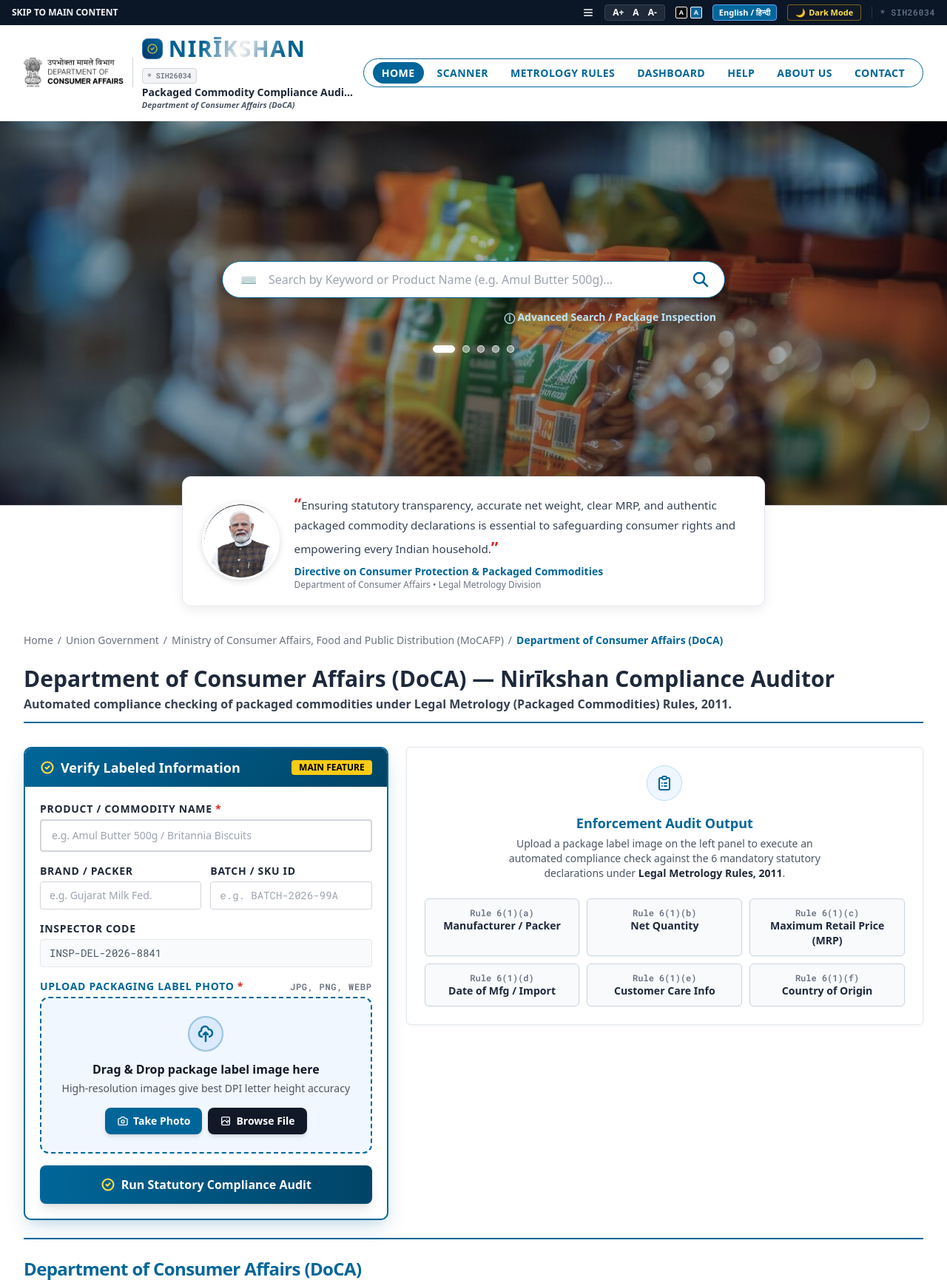
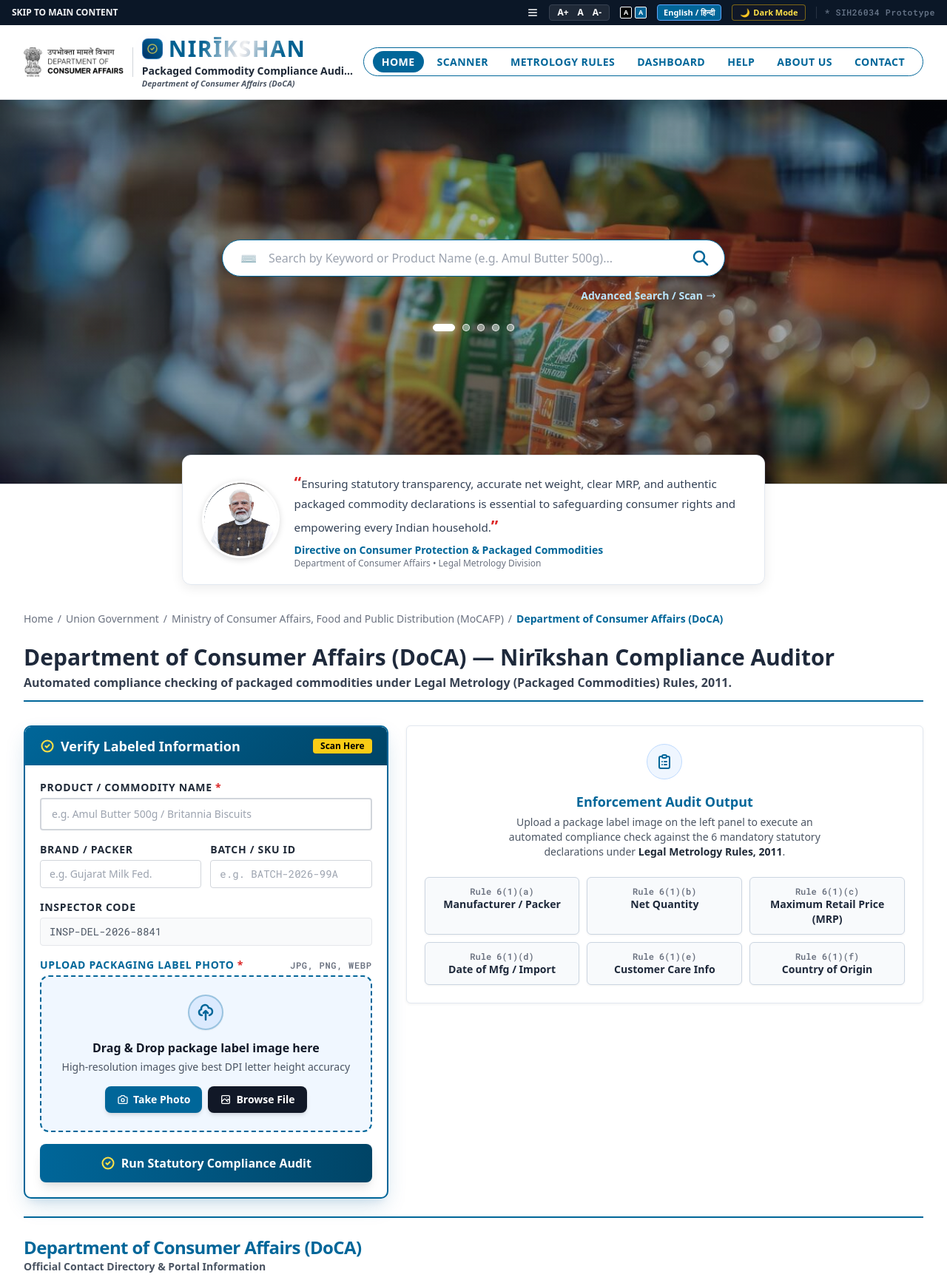
Before and after one commit to Chuni-lal/Nirikshan, a FastAPI app: page / in a window 1280 px wide. Shown: the top 1731 px of the page at 74% size. Run offline with FastAPI, Linux system fonts and the light colour scheme; some libraries are stand-ins or nearby versions; grey boxes are pictures that could not be loaded.

Commit message:
style: update header watermark badge labels and social links in index.html

```diff
--- a/web/templates/index.html
+++ b/web/templates/index.html
@@ -47,7 +47,7 @@
                     <span id="theme-text">Dark Mode</span>
                 </button>
                 <!-- Top Right Faded Watermark with Asterisk -->
-                <span class="sih-watermark-topright border-l border-gray-700 pl-2.5" title="SIH26034 Official Prototype">* SIH26034</span>
+                <span class="sih-watermark-topright border-l border-gray-700 pl-2.5" title="SIH26034 Official Prototype">* SIH26034 Prototype</span>
             </div>
         </div>
     </header>
@@ -77,7 +77,7 @@
                             </div>
 
                             <span class="nirikshan-shimmer-text text-2xl sm:text-3xl font-black tracking-wider leading-none">NIRĪKSHAN</span>
-                            <span class="text-[10px] font-mono text-gray-500 font-bold bg-gray-100 px-1.5 py-0.5 rounded border border-gray-300">* SIH26034</span>
+
                         </div>
                         <div class="text-xs sm:text-sm font-bold text-gray-800 leading-tight mt-0.5 truncate">
                             Packaged Commodity Compliance Auditor
@@ -137,7 +137,8 @@
             <!-- Advanced Search Sublink -->
             <div class="text-right max-w-2xl mx-auto pr-2">
                 <a href="#scanner-workbench" class="text-xs sm:text-sm font-bold text-sky-200 hover:text-white hover:underline flex items-center justify-end gap-1 drop-shadow-md">
-                    <span>ⓘ Advanced Search / Package Inspection</span>
+                    <span>Advanced Search / Scan</span>
+                    <svg class="w-3.5 h-3.5" fill="none" stroke="currentColor" viewBox="0 0 24 24"><path stroke-linecap="round" stroke-linejoin="round" stroke-width="2" d="M17 8l4 4m0 0l-4 4m4-4H3"/></svg>
                 </a>
             </div>
 
@@ -215,7 +216,7 @@
                                 <svg class="w-5 h-5 text-yellow-300" fill="none" stroke="currentColor" viewBox="0 0 24 24"><path stroke-linecap="round" stroke-linejoin="round" stroke-width="2.5" d="M9 12l2 2 4-4m6 2a9 9 0 11-18 0 9 9 0 0118 0z"/></svg>
                                 Verify Labeled Information
                             </h3>
-                            <span class="text-xs font-bold bg-yellow-400 text-black px-2.5 py-0.5 rounded shadow">MAIN FEATURE</span>
+                            <span class="text-xs font-bold bg-yellow-400 text-black px-2.5 py-0.5 rounded shadow">Scan Here</span>
                         </div>
 
                         <div class="p-4 sm:p-5 space-y-4">
@@ -476,7 +477,7 @@
                                 <a href="https://facebook.com" target="_blank" rel="noopener noreferrer" class="social-icon-btn social-fb" title="Facebook">f</a>
                                 <a href="https://x.com" target="_blank" rel="noopener noreferrer" class="social-icon-btn social-x" title="X (Twitter)">𝕏</a>
                                 <a href="https://youtube.com" target="_blank" rel="noopener noreferrer" class="social-icon-btn social-yt" title="YouTube">▶</a>
-                                <a href="https://instagram.com" target="_blank" rel="noopener noreferrer" class="social-icon-btn social-ig" title="Instagram">📷</a>
+                                <a href="https://instagram.com" target="_blank" rel="noopener noreferrer" class="social-icon-btn social-ig" title="Instagram">i</a>
                             </div>
                         </div>
 
```
